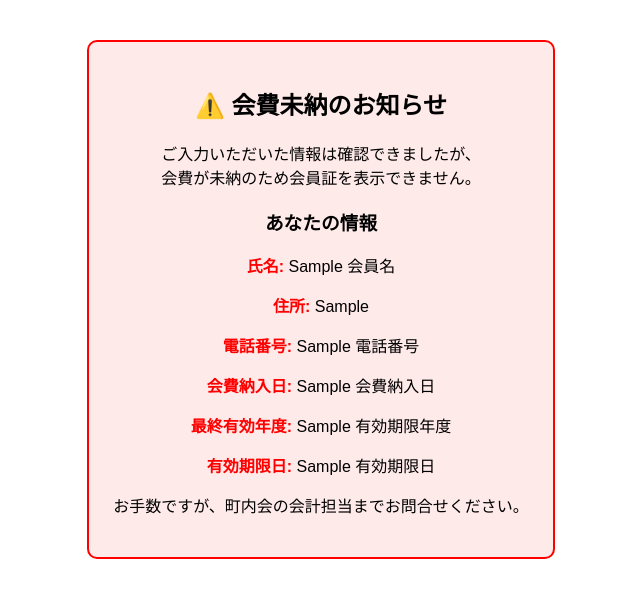
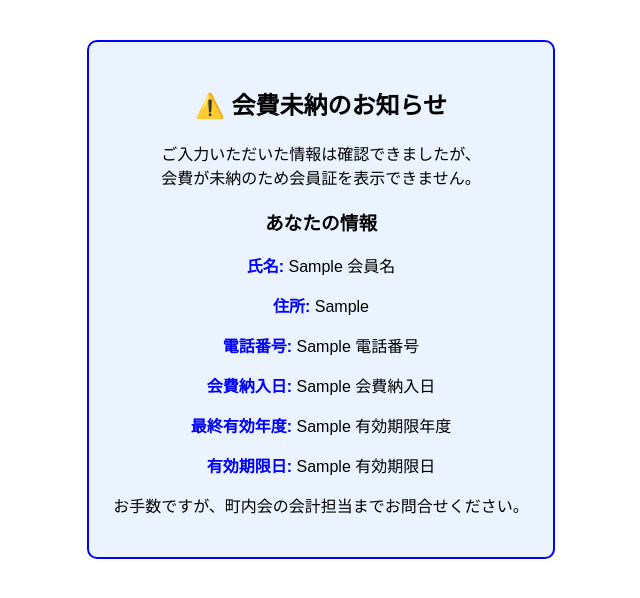
Before and after one commit to 55haseko/chonaikai-membership-system, a FastAPI app: template app/templates/unpaid.html in a window 1280 px wide. Shown: the top 598 px of the page, without its empty margins (319-959 px from the left). Run offline with FastAPI, Linux system fonts and the light colour scheme; the template is opened without the code that fills it: most values are stand-ins (such as "Sample title", 1, 10 or a date in 2020).

Commit message:
青色に変更

```diff
--- a/app/templates/unpaid.html
+++ b/app/templates/unpaid.html
@@ -6,13 +6,13 @@
   <style>
     body { font-family: sans-serif; text-align: center; padding: 2em; }
     .card {
-      border: 2px solid #f00;
+      border: 2px solid #00f;
       padding: 1.5em;
       border-radius: 10px;
       display: inline-block;
-      background: #ffeaea;
+      background: #eaf3ff; /* 青系の背景にすると見やすい！ */
     }
-    .label { font-weight: bold; color: #f00; }
+    .label { font-weight: bold; color: #00f; }
   </style>
 </head>
 <body>
```
